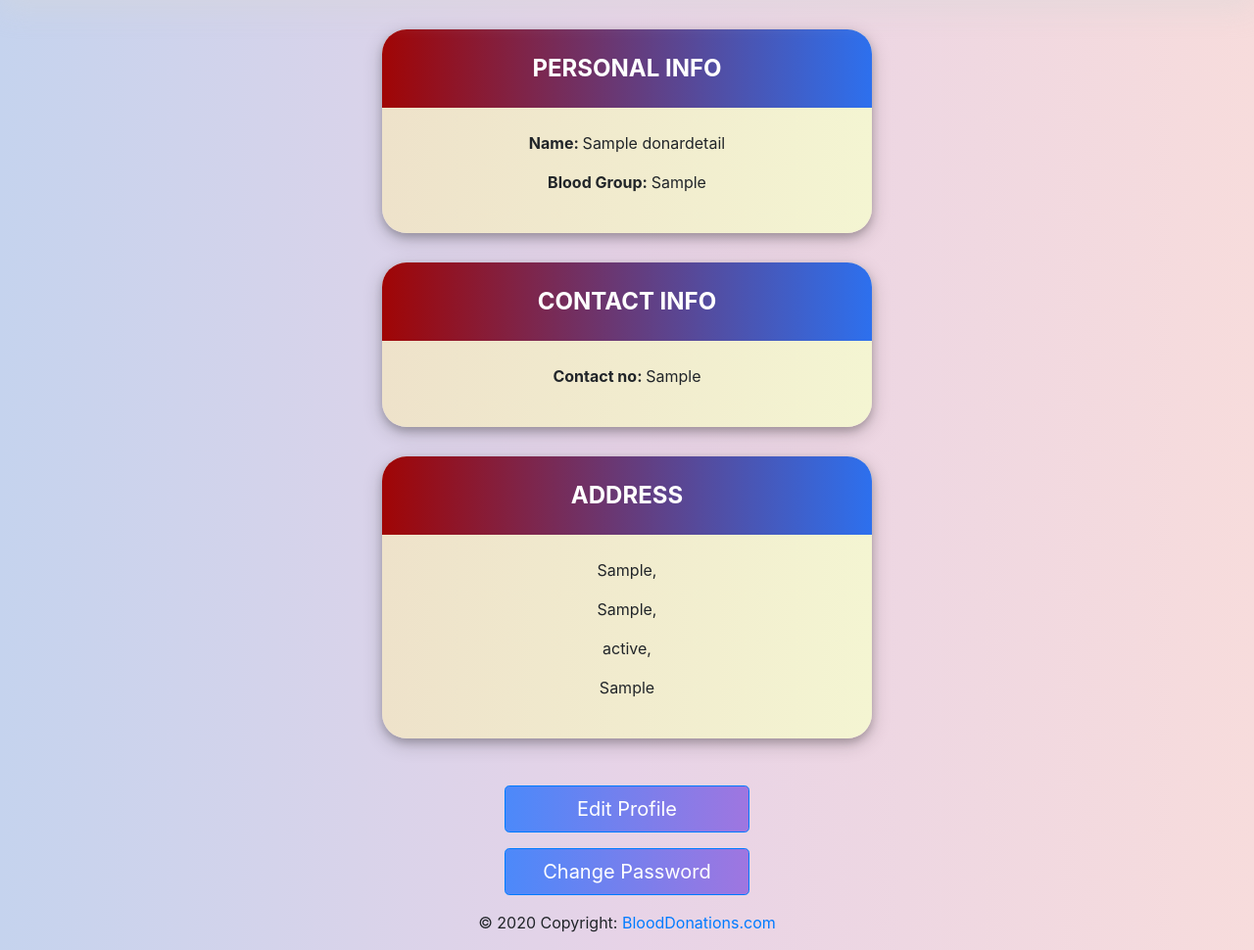
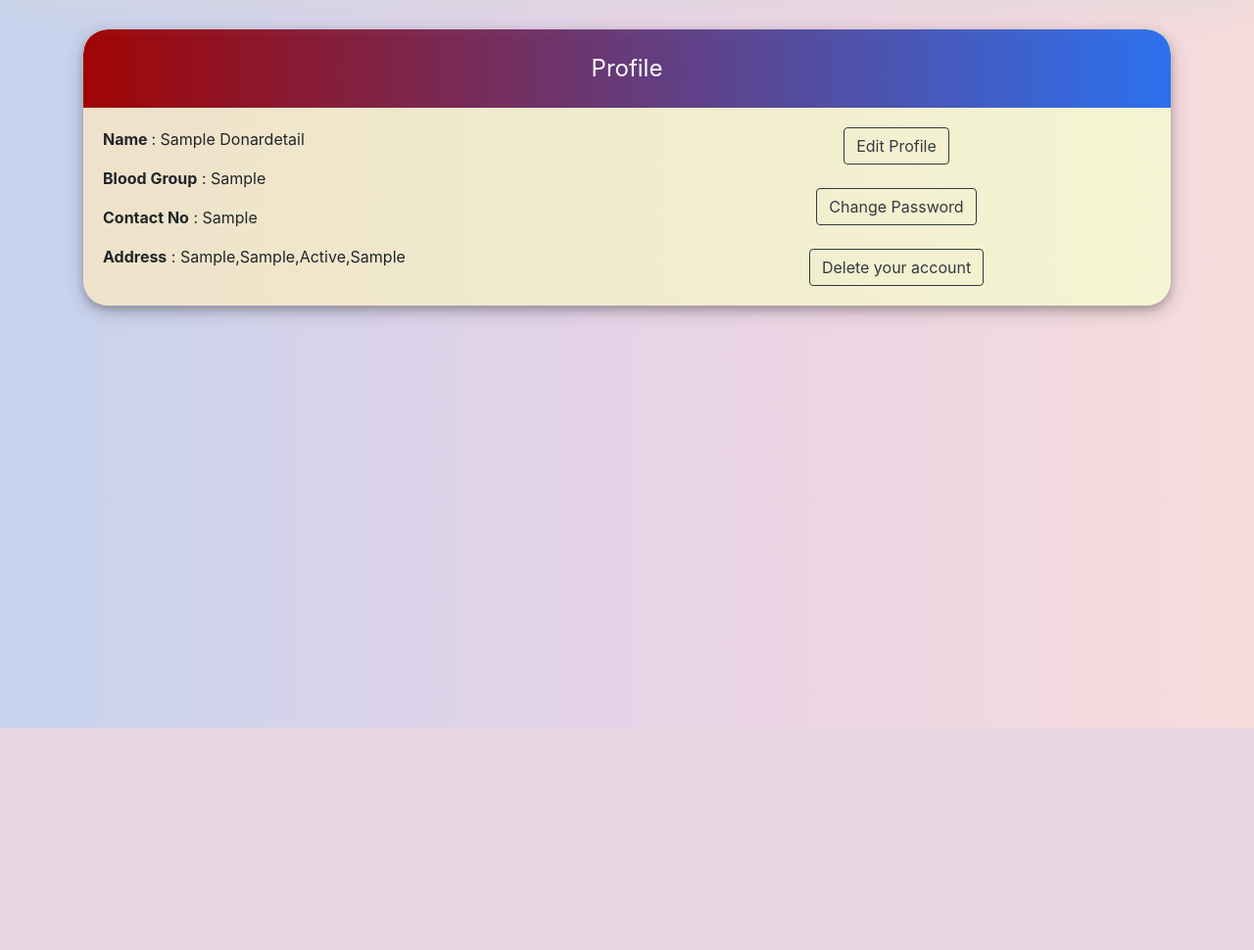
Before and after one commit to DanielSamsonraj/Drops_of_life, a Django app: page /profile in a window 1280 px wide. Shown: the part 57-1027 px from the top of the page at 98% size. After the commit the page ends 800 px from the top, so only its background shows below. Run offline with Django 3.2, Linux system fonts and the light colour scheme; a user stored in the database is signed in; tables that the repository leaves empty hold one stand-in row (values such as "Sample post"); some libraries are stand-ins or nearby versions.

Commit message:
changes made

```diff
--- a/bloodDonation/templates/files/profile.html
+++ b/bloodDonation/templates/files/profile.html
@@ -5,14 +5,12 @@
     }
 
     .my-container {
-            max-width: 500px;
-            max-height: 500px;
-            margin-top: 30px;
-            margin-left: auto;
-            margin-right: auto;
+        padding: 0px 0px;
+        margin: 30px auto;
         background: -webkit-linear-gradient(left, #eee2ca, #f4f5d2);
         border-radius: 25px;
         box-shadow: 0 4px 8px 0 rgba(0, 0, 0, 0.2), 0 6px 20px 0 rgba(0, 0, 0, 0.19);
+        overflow: hidden;
     }
 
     body {
@@ -30,75 +28,59 @@
         border-top-right-radius: 25px;
     }
 </style>
-
 <div class="container">
-        <div class="my-container">
+    <div class="container my-container">
         <div class="note">
-                <strong>PERSONAL INFO </strong>
+            <p>Profile</p>
         </div>
-            <center>
-                <br> {%for d in data%}
-                <p><strong>Name: </strong>{{d.name}}</p>
-                <p><strong>Blood Group: </strong>{{d.blood_group}}</p>
-                {%endfor%}
-                <br>
-            </center>
+        <div class="row" style="padding: 20px;">
+            <div class="col-sm" style="text-align: left;">
+                <div class="row">
+                    <div class="col">
+                        <p><strong>Name </strong>: {{name}}</p>
+                    </div>
+                </div>
+                <div class="row">
+                    <div class="col">
+                        <p> <strong>Blood Group</strong> : {{blood_group}}</p>
+                    </div>
+                </div>
+                <div class="row">
+                    <div class="col">
+                        <p><strong>Contact No</strong> : {{contact_no}}</p>
+                    </div>
+                </div>
+                <div class="row">
+                    <div class="col">
+                        <p><strong>Address</strong> : {{area}},{{city}},{{state}},{{country}}
+                        </p>
+                    </div>
+                </div>
+            </div>
+            <div class="col-sm">
+                <div class="container" style="text-align: center; overflow:
+                    hidden;">
+                    <a href="/editprofile"><button class="btn
+                            btn-outline-dark"
+                            style="max-width: 250px;margin: auto;size:
+                            30px;">Edit
+                            Profile</button></a>
+                    <br> <br>
+                    <a href="/changepassword"><button class="btn
+                            btn-outline-dark"
+                            style="max-width:
+                            250px;margin: auto;">Change
+                            Password</button></a>
+                    <br><br>
+                    <a href="/deleteaccount">
+                        <button class="btn btn-outline-dark" style="max-width:
+                            250px;margin: auto;" onclick="alert('Are you sure you want to delete your account')">Delete your
+                            account</button></a>
+                </div>
+            </div>
+        </div>
     </div>
 </div>
 
-    <div class="container">
-        <div class="my-container">
-            <div class="note">
-                <strong>CONTACT INFO</strong>
-            </div>
-            <center>
-                <br> {% for d in data %}
-                <p><strong>Contact no: </strong>{{d.contact_no}}</p>
-                {% endfor %}
-                <br>
-            </center>
-        </div>
-    </div>
 
-    <div class="container">
-        <div class="my-container">
-            <div class="note">
-                <strong>ADDRESS</strong>
-            </div>
-            <center>
-                <br> {%for d in data%}
-                <p>{{d.area}},</p>
-                <p>{{d.city}},</p>
-                <p>{{d.state}},</p>
-                <p>{{d.country}}</p>
-                {% endfor %}
-                <br>
-            </center>
-        </div>
-    </div>
-
-    <br><br>
-    <div class="container">
-        <center>
-            <a href="/editprofile"><button class="btn btn-lg btn-primary
-                        btn-block"
-                        style="background:-webkit-linear-gradient(left,#4c89fa,#9f76e0);
-                        max-width: 250px;margin: auto;">Edit Profile</button></a>
-        </center>
-    </div>
-    <div class="container mt-3">
-        <center>
-            <a href="/changepassword"><button class="btn btn-lg btn-primary
-                        btn-block"
-                        style="background:-webkit-linear-gradient(left,#4c89fa,#9f76e0);
-                        max-width: 250px;margin: auto;">Change Password</button></a>
-        </center>
-    </div>
-
-    <!-- footter -->
-    <footer class="page-footer font-small black">
-        <div class="footer-copyright text-center py-3">© 2020 Copyright:
-            <a href="https://BloodDonations.com/"> BloodDonations.com</a>
-        </div>
-    </footer>
 {% endblock content %}
```
Lines whose indentation alone changed are shown as unchanged.
